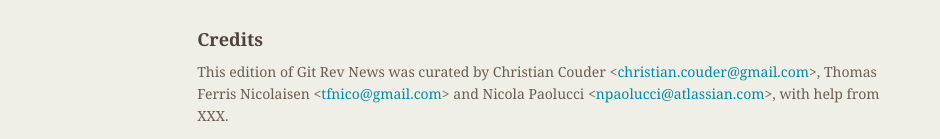
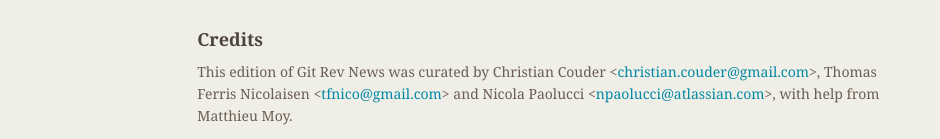
Before and after one commit to git/git.github.io, a Jekyll site: the page built from rev_news/drafts/edition-16.md, in a window 1280 px wide. Shown: the part 1243-1382 px from the top of the page, without its empty margins (174-1114 px from the left). Built offline with Jekyll 4.4.1, drawn with Linux system fonts in a browser that asks for light colours.

Commit message:
rn-16: add Matthieu among the helpers

```diff
--- a/rev_news/drafts/edition-16.md
+++ b/rev_news/drafts/edition-16.md
@@ -94,4 +94,4 @@
 
 This edition of Git Rev News was curated by Christian Couder &lt;<christian.couder@gmail.com>&gt;,
 Thomas Ferris Nicolaisen &lt;<tfnico@gmail.com>&gt; and Nicola Paolucci &lt;<npaolucci@atlassian.com>&gt;,
-with help from XXX.
+with help from Matthieu Moy.
```
